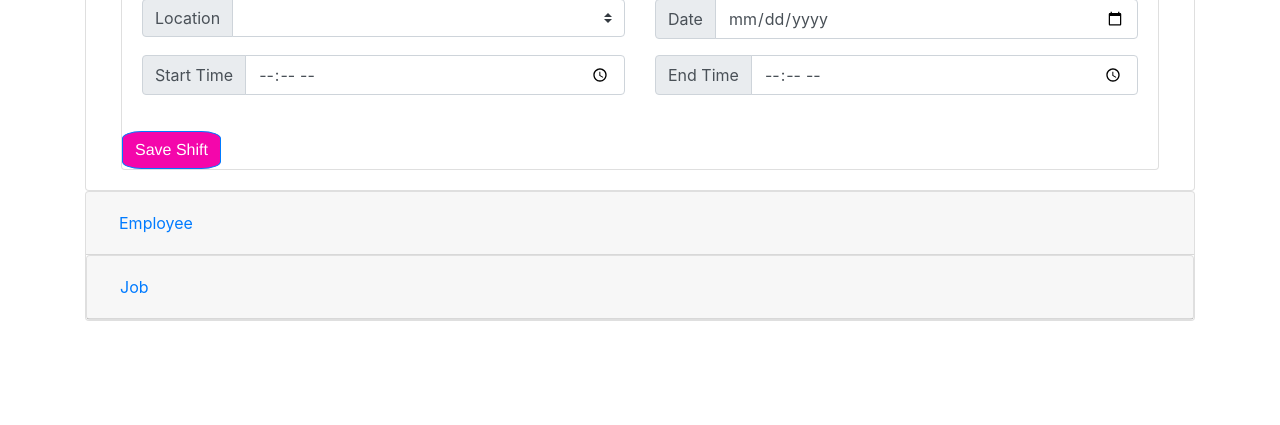
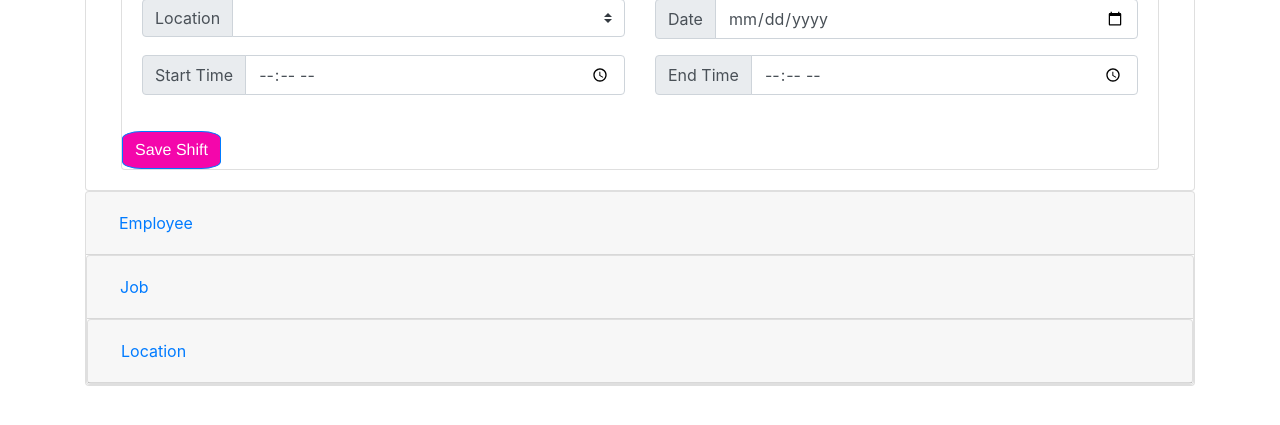
Before and after one commit to JGuyton501/Circus-Harmony-CWAC, a Flask app: page /settings in a window 1280 px wide. Shown: the part 305-730 px from the top of the page. Run offline with Flask 2, Linux system fonts and the light colour scheme; lists and menus that the app fills with data are empty; some libraries are stand-ins or nearby versions.

Commit message:
added create components

```diff
--- a/templates/settings.html
+++ b/templates/settings.html
@@ -26,7 +26,7 @@
       <div class="collapse navbar-collapse" id="navbarsExampleDefault">
         <ul class="navbar-nav mr-auto">
           <li class="nav-item">
-            <a class="nav-link" href="/settings">dashboard</a>
+            <a class="nav-link" href="/dashboard">dashboard</a>
           </li>
         </ul>
         <form class="form-inline my-2 my-lg-0">
@@ -47,7 +47,7 @@
 
 <div id="accordion">
   <div class="card">
-    <div class="card-header" id="headingOne">
+    <div class="card-header" id="add-shift">
       <h5 class="mb-0">
         <button class="btn btn-link" data-toggle="collapse" data-target="#collapseOne" aria-expanded="true" aria-controls="collapseOne">
           Shift
@@ -64,7 +64,7 @@
     </div>
   </div>
   <div class="card">
-    <div class="card-header" id="headingTwo">
+    <div class="card-header" id="add-employee">
       <h5 class="mb-0">
         <button class="btn btn-link collapsed" data-toggle="collapse" data-target="#collapseTwo" aria-expanded="false" aria-controls="collapseTwo">
           Employee
@@ -81,7 +81,7 @@
     </div>
   </div>
   <div class="card">
-    <div class="card-header" id="headingThree">
+    <div class="card-header" id="add-job">
       <h5 class="mb-0">
         <button class="btn btn-link collapsed" data-toggle="collapse" data-target="#collapseThree" aria-expanded="false" aria-controls="collapseThree">
           Job
@@ -96,6 +96,22 @@
       </div>
     </div>
   </div>
+  <div class="card">
+    <div class="card-header" id="add-location">
+      <h5 class="mb-0">
+        <button class="btn btn-link collapsed" data-toggle="collapse" data-target="#collapseFour" aria-expanded="false" aria-controls="collapseThree">
+          Location
+        </button>
+      </h5>
+    </div>
+    <div id="collapseFour" class="collapse" aria-labelledby="headingThree" data-parent="#accordion">
+      <div class="card-body">
+
+		{% include 'addLocation.html' %}
+
+      </div>
+    </div>
+  </div>
 </div>
 
 
```
